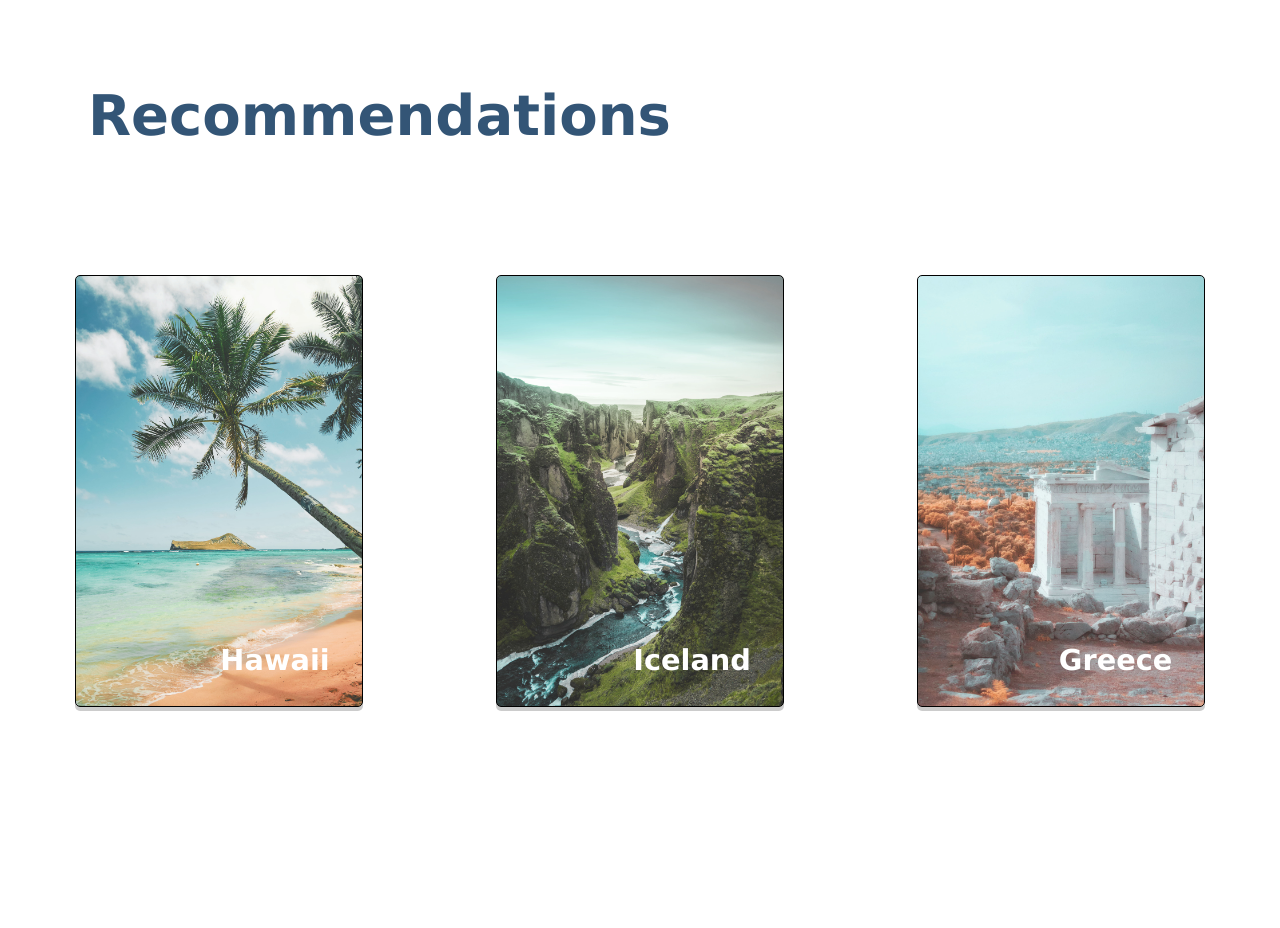
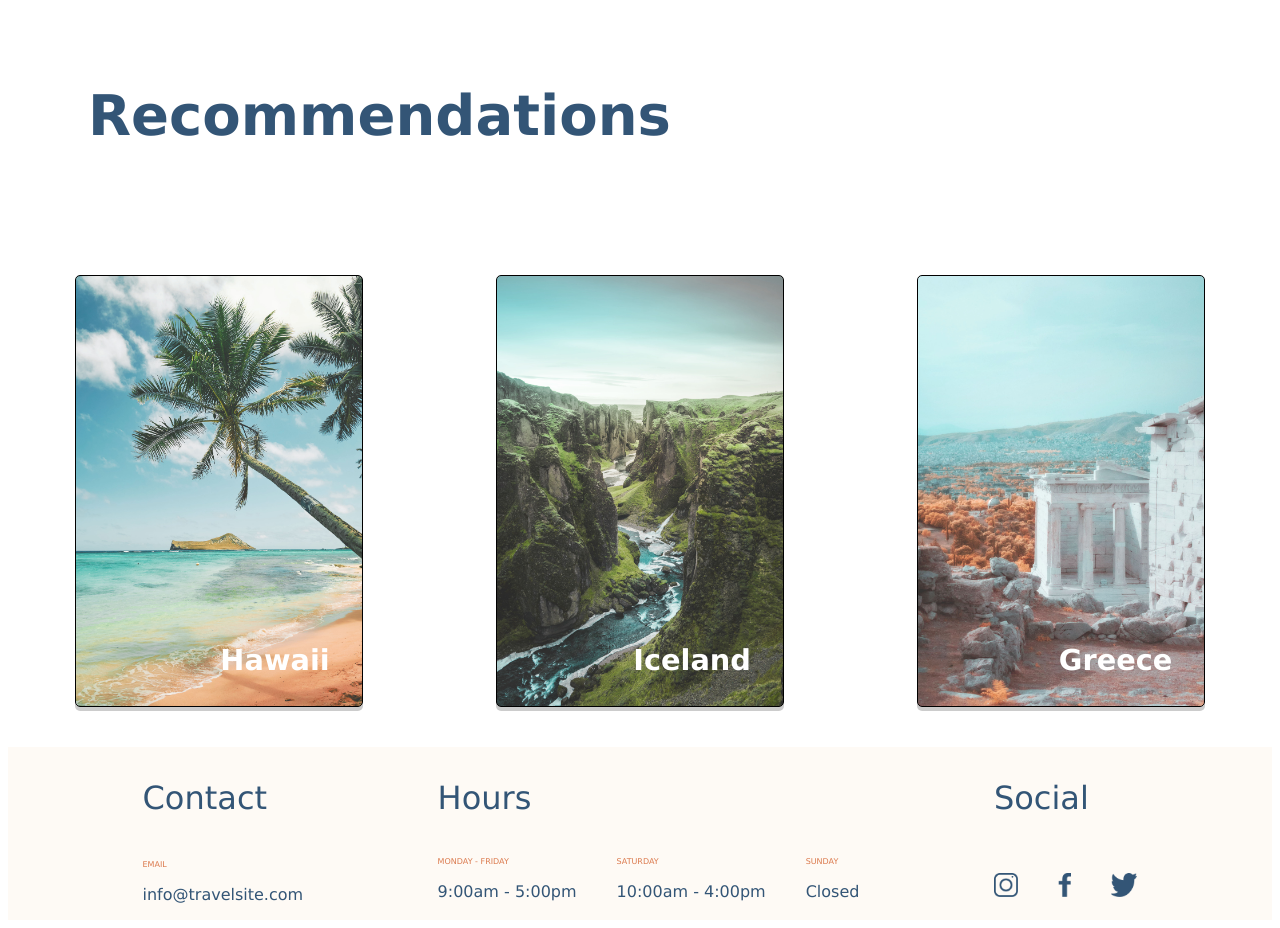
Before and after one commit to pshenoy30/TravelSite, a plain HTML site: page pratiksha-shenoy-travelsite/index.html in a window 1280 px wide. Shown: the part 814-1742 px from the top of the page. Before the commit the page ends 1561 px from the top, so only its background shows below. Drawn offline with Linux system fonts and the light colour scheme.

Commit message:
Added the footer style and html

```diff
--- a/pratiksha-shenoy-travelsite/css/global.css
+++ b/pratiksha-shenoy-travelsite/css/global.css
@@ -46,3 +46,46 @@ width: 31rem;
 .nav-card__container__right__items__link--border{
     border-bottom: 0.3rem solid #DB7A4E;
 }
+
+.footer__container{
+    display: flex;
+    justify-content: space-evenly;
+    align-items: baseline;
+    background-color: #FEFAF5;
+}
+
+.footer__container__title{
+    font-size: 2rem;
+    font-weight: 300;
+    color:#335576;
+}
+
+.footer__container__subtitle{
+    font-size: 0.5rem;
+    font-weight: 400;
+    color:#DB7A4E;
+    text-transform: uppercase;
+}
+
+.footer__container__description{
+    color:#335576;
+
+}
+
+.footer__container__sub__container--no-flex{
+    margin-top: 2.7rem;
+ }
+
+.footer__container__sub__container{
+    display: flex;
+    gap: 2.5rem;
+    align-items: center;
+}
+
+.footer__container__sub__container__image img{
+    height: 1.5rem;
+}
+
+.footer__container__sub__container__image{
+    padding-top: 1.5rem;
+}
--- a/pratiksha-shenoy-travelsite/index.html
+++ b/pratiksha-shenoy-travelsite/index.html
@@ -54,5 +54,44 @@
             </a>
         </div>
     </section>
+    <footer class="footer__container">
+        <section class="footer__container__contact">
+            <h3 class="footer__container__title">Contact</h3>
+            <div class="footer__container__sub__container--no-flex">
+                <p class="footer__container__subtitle">Email</p>
+                <p class="footer__container__description">info@travelsite.com</p>
+            </div>
+        </section>
+        <section class="footer__container__hours">
+            <h3 class="footer__container__title">Hours</h3>
+            <div class="footer__container__sub__container">
+                <div class="footer__container__sub__container__left">
+                    <p class="footer__container__subtitle">Monday - Friday</p>
+                    <p class="footer__container__description">9:00am - 5:00pm</p>
+                </div>
+                <div class="footer__container__sub__container__middle">
+                    <p class="footer__container__subtitle">Saturday</p>
+                    <p class="footer__container__description">10:00am - 4:00pm</p>
+                </div>
+                <div class="footer__container__sub__container__right">
+                    <p class="footer__container__subtitle">Sunday</p>
+                    <p class="footer__container__description">Closed</p>
+                </div>
+        </section>
+        <section class="footer__container__social">
+            <h3 class="footer__container__title">Social</h3>
+            <div class="footer__container__sub__container">
+                <div class="footer__container__sub__container__image">
+                    <a href="https://www.instagram.com/"> <img src="./assets/images/icon-instagram.png" alt="Instagram" /> </a>
+                </div>
+                <div class="footer__container__sub__container__image">
+                    <a href="https://www.facebook.com/"> <img class="footer__container__sub__container__image--height" src="./assets/images/icon-facebook.png" alt="Facebook" /> </a>
+                </div>
+                <div class="footer__container__sub__container__image">
+                    <a href="https://www.twitter.com/"> <img src="./assets/images/icon-twitter.png" alt="Twitter" /> </a>
+                </div>
+            </div>
+        </section>
+    </footer>
 </body>
 </html>
```
Also changed, not shown: pratiksha-shenoy-travelsite/css/main.css (line endings or trailing spaces).
